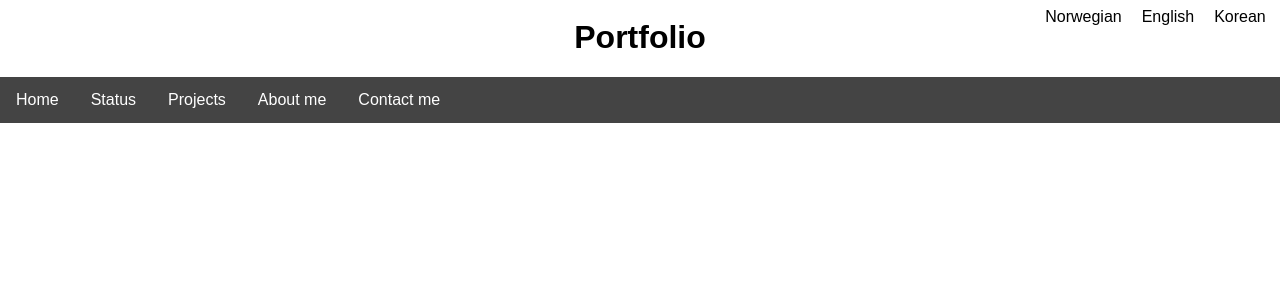
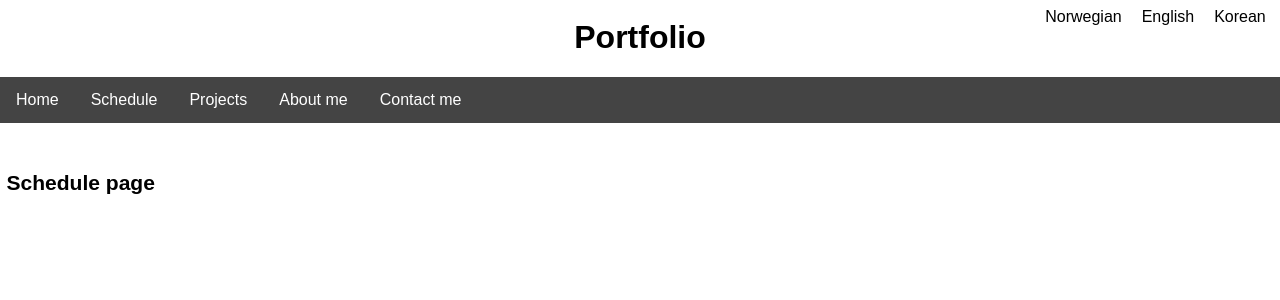
Before and after one commit to Danielsby/homepage, a React (Create React App) app: page /schedule in a window 1280 px wide. Shown: the top 300 px of the page. Built offline with nearby package versions, Linux system fonts and the light colour scheme.

Commit message:
Name changes.

```diff
--- a/src/global/Main.tsx
+++ b/src/global/Main.tsx
@@ -4,14 +4,14 @@ import { NavLink, Switch, Route } from 'react-router-dom';
 import {About} from "./layouts/pages/About";
 import {Frontpage} from "./layouts/pages/Frontpage";
 import {Projects} from "./layouts/pages/Projects";
-import {Status} from "./layouts/pages/Status";
+import {Schedule} from "./layouts/pages/Schedule";
 import {Contact} from "./layouts/pages/Contact";
 
 export const Main = () => (
     <Switch>
         <Route exact path='/' component={Frontpage}></Route>
         <Route exact path='/about' component={About}></Route>
-        <Route exact path='/status' component={Status}></Route>
+        <Route exact path='/schedule' component={Schedule}></Route>
         <Route exact path='/projects' component={Projects}></Route>
         <Route exact path='/contact' component={Contact}></Route>
     </Switch>
--- a/src/global/components/MainNavigationBar.tsx
+++ b/src/global/components/MainNavigationBar.tsx
@@ -5,7 +5,7 @@ export const MainNavigationBar: React.FC = () => {
     return (
         <ul>
             <li><NavLink to='/'>Home</NavLink></li>
-            <li><NavLink to='/status'>Status</NavLink></li>
+            <li><NavLink to='/schedule'>Schedule</NavLink></li>
             <li><NavLink to='/projects'>Projects</NavLink></li>
             <li><NavLink to='/about'>About me</NavLink></li>
             <li><NavLink to='/contact'>Contact me</NavLink></li>
--- a/src/global/layouts/pages/Status.tsx
+++ b/src/global/layouts/pages/Schedule.tsx
@@ -1,9 +1,9 @@
 import React from 'react';
 
-export const Status: React.FC = () => {
+export const Schedule: React.FC = () => {
     return (
         <div>
-            <h3>Status page</h3>
+            <h3>Schedule page</h3>
         </div>
     );
 };
```
